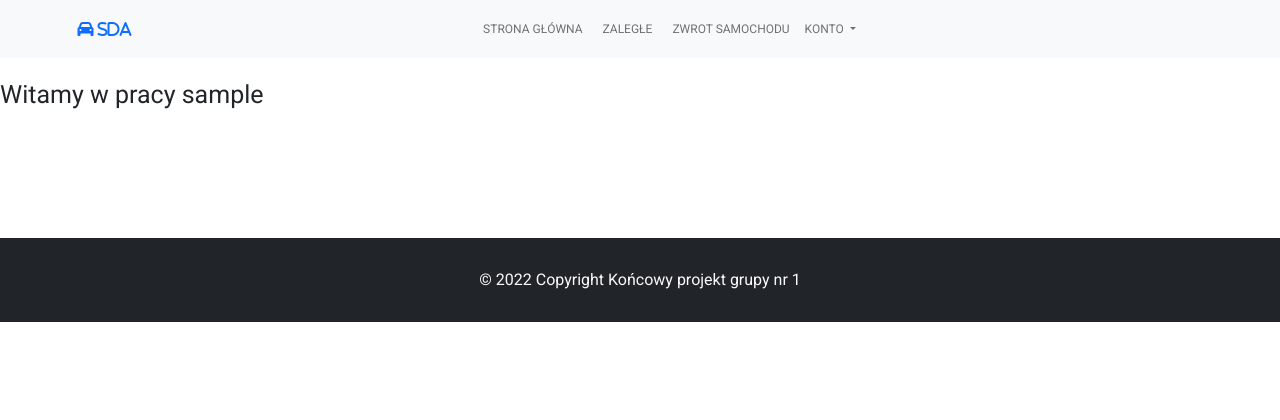
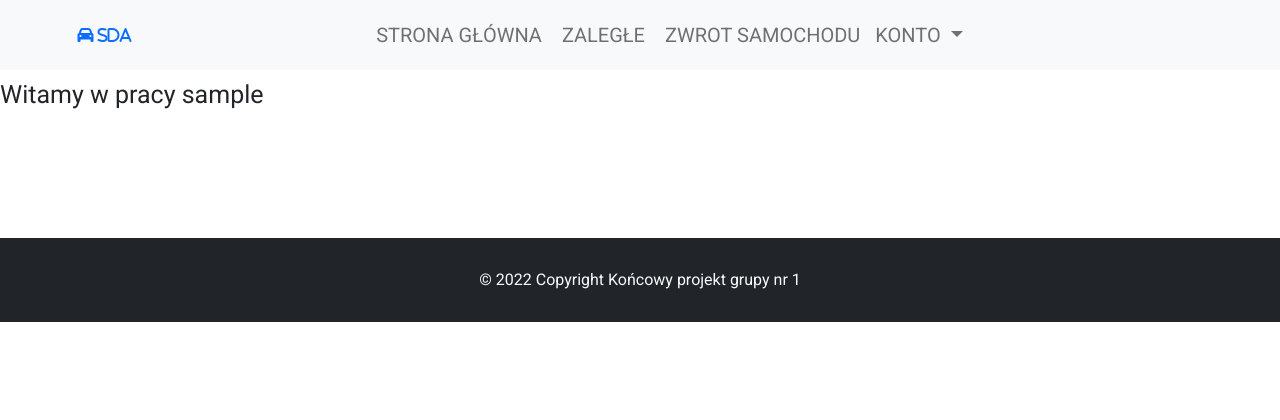
Before and after one commit to RomanH83/CarRentalSite, a Django app: page /employee/ in a window 1280 px wide. Shown: the top 420 px of the page. Run offline with Django 4.2, Linux system fonts and the light colour scheme; the visitor is signed in with stand-in values (Sample User, id 1); some libraries are stand-ins or nearby versions.

Commit message:
Employee base.html font resize

```diff
--- a/carrent/employee/templates/employee/employee_base.html
+++ b/carrent/employee/templates/employee/employee_base.html
@@ -26,11 +26,11 @@
           <div class="collapse navbar-collapse" id="navbarNavAltMarkup">
             <div class="navbar-nav ms-auto me-auto">
                 {% if request.user.is_authenticated and request.user.is_staff %}
-                    <a class="nav-link px-lg-3" href="{% url 'employee_main' %}">Strona główna</a>
-                    <a class="nav-link px-lg-3" href="{% url 'past_due' %}">Zaległe</a>
-                    <a class="nav-link px-lg-3" href="{% url 'car_return' %}">Zwrot samochodu</a>
+                    <a class="nav-link px-lg-3 fs-2" href="{% url 'employee_main' %}">Strona główna</a>
+                    <a class="nav-link px-lg-3 fs-2" href="{% url 'past_due' %}">Zaległe</a>
+                    <a class="nav-link px-lg-3 fs-2" href="{% url 'car_return' %}">Zwrot samochodu</a>
                 {% else %}
-                    <a class="nav-link px-lg-3" href="{% url 'login' %}">Wypożycz</a>
+                    <a class="nav-link px-lg-3" href="{% url 'login' %}">Zaloguj</a>
                 {% endif %}
 
 
@@ -38,12 +38,12 @@
 {% if request.user.is_authenticated %}
       <ul class="navbar-nav">
         <li class="nav-item dropdown">
-          <a class="nav-link dropdown-toggle" href="#" id="navbarDarkDropdownMenuLink" role="button" data-bs-toggle="dropdown" aria-expanded="false">
+          <a class="nav-link dropdown-toggle fs-2" href="#" id="navbarDarkDropdownMenuLink" role="button" data-bs-toggle="dropdown" aria-expanded="false">
             Konto
           </a>
           <ul class="dropdown-menu dropdown-menu-dark" aria-labelledby="navbarDarkDropdownMenuLink">
-            <li><a class="dropdown-item" href="{% url 'logout' %}">Wyloguj</a></li>
-            <li><a class="dropdown-item" href="{% url 'user-profile' %}">Edytuj profil</a></li>
+            <li><a class="dropdown-item fs-4" href="{% url 'logout' %}">Wyloguj</a></li>
+            <li><a class="dropdown-item fs-4" href="{% url 'user-profile' %}">Edytuj profil</a></li>
           </ul>
         </li>
       </ul>
```
